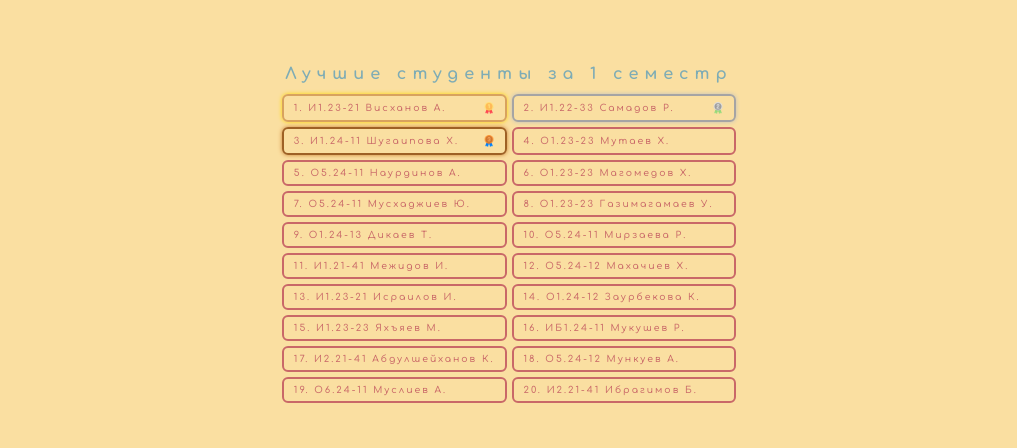
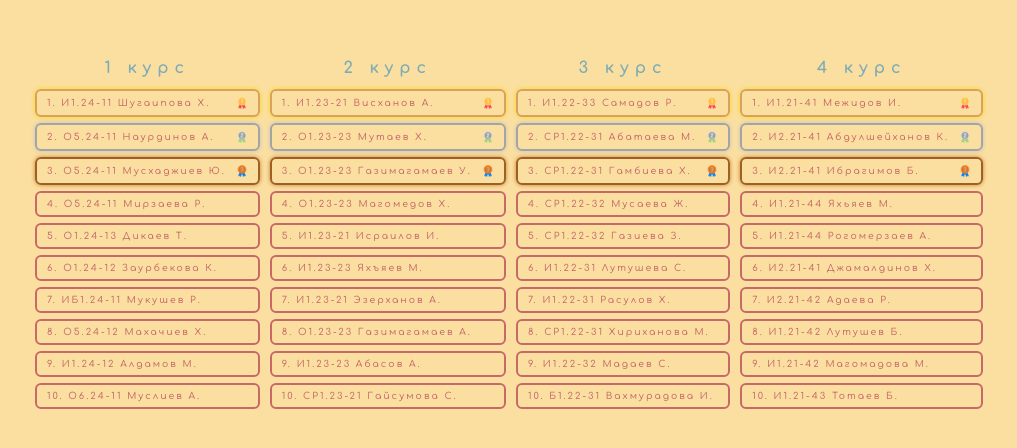
Before and after one commit to altairmsr/ggkit_dashboard, a React (Vite) app: page / in a window 1280 px wide. Shown: the part 166-614 px from the top of the page, without its empty margins (131-1148 px from the left). Built offline with nearby package versions, Linux system fonts and the light colour scheme.

Commit message:
upd stud list

```diff
--- a/src/main.jsx
+++ b/src/main.jsx
@@ -12,15 +12,11 @@ import Olimp from "./pages/Olimp/Olimp.jsx";
 const router = createBrowserRouter([
 	{
 		path: "/",
-		element: <Students />,
+		element: <Courses_12 />,
 	},
 	{
 		path: "/groups",
 		element: <Groups />,
-	},
-	{
-		path: "/12",
-		element: <Courses_12 />,
 	},
 	{
 		path: "/anno",
--- a/src/scss/App.scss
+++ b/src/scss/App.scss
@@ -6,11 +6,6 @@
 @mixin flex_col {
 	display: flex;
 	flex-direction: column;
-}
-
-@mixin grid_2col {
-	display: grid;
-	grid-template-columns: 1fr 1fr;
 }
 
 .cont_top {
@@ -54,12 +49,12 @@
 }
 
 .top_list {
-	@include grid_2col;
+	display: flex;
 	gap: 10px;
 }
 
 .top {
-	@include grid_2col;
+	@include flex_col;
 	gap: 6px;
 	align-items: center;
 }
```
